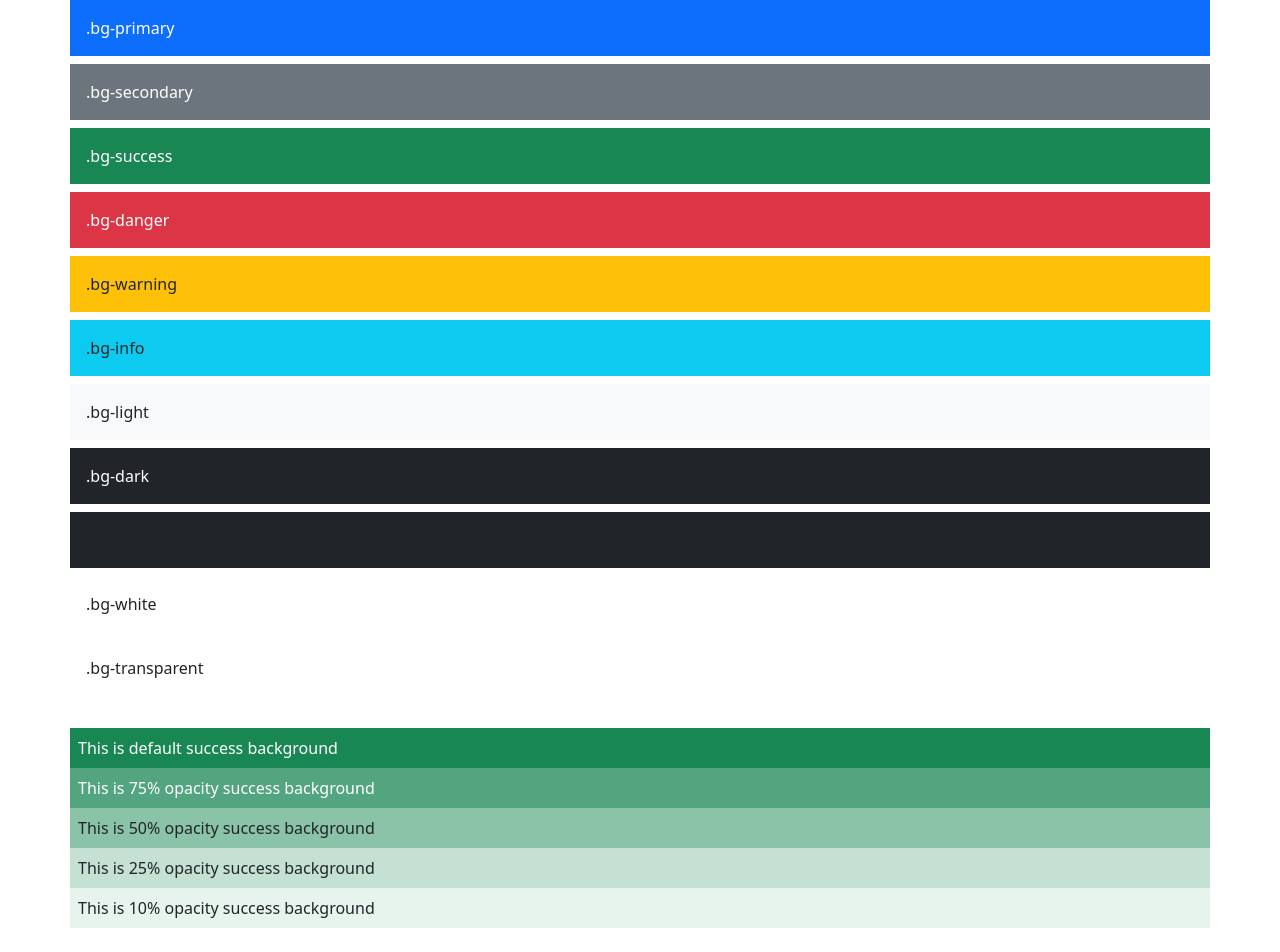
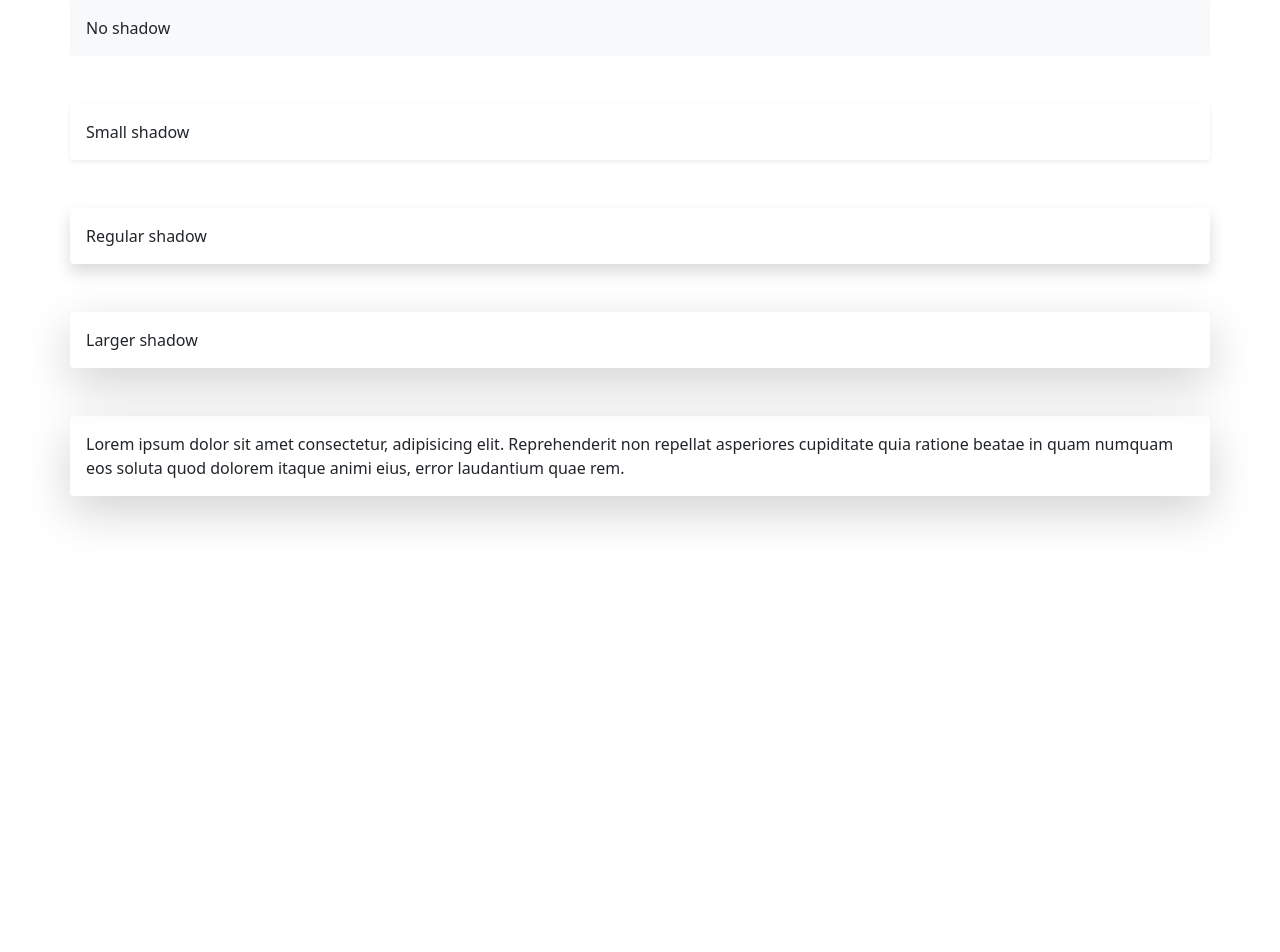
Before and after one commit to aceveduar/bootstrap, a plain HTML site: page index.html in a window 1280 px wide. After the commit the page ends 800 px from the top, so only its background shows below. Drawn offline with nearby package versions, Linux system fonts and the light colour scheme.

Commit message:
006 Sombras

```diff
--- a/index.html
+++ b/index.html
@@ -12,29 +12,13 @@
 <body>
   <div class="container">
     <div class="row">
-      <div class="p-3 mb-2 bg-primary text-white">.bg-primary</div>
-      <div class="p-3 mb-2 bg-secondary text-white">.bg-secondary</div>
-      <div class="p-3 mb-2 bg-success text-white">.bg-success</div>
-      <div class="p-3 mb-2 bg-danger text-white">.bg-danger</div>
-      <div class="p-3 mb-2 bg-warning text-dark">.bg-warning</div>
-      <div class="p-3 mb-2 bg-info text-dark">.bg-info</div>
-      <div class="p-3 mb-2 bg-light text-dark">.bg-light</div>
-      <div class="p-3 mb-2 bg-dark text-white">.bg-dark</div>
-      <div class="p-3 mb-2 bg-body text-dark">.bg-body</div>
-      <div class="p-3 mb-2 bg-white text-dark">.bg-white</div>
-      <div class="p-3 mb-2 bg-transparent text-dark">.bg-transparent</div>
+      <div class="shadow-none p-3 mb-5 bg-light rounded">No shadow</div>
+      <div class="shadow-sm p-3 mb-5 rounded">Small shadow</div>
+      <div class="shadow p-3 mb-5 rounded">Regular shadow</div>
+      <div class="shadow-lg p-3 mb-5 rounded">Larger shadow</div>
+
+      <p class="shadow-lg p-3 mb-5 rounded">Lorem ipsum dolor sit amet consectetur, adipisicing elit. Reprehenderit non repellat asperiores cupiditate quia ratione beatae in quam numquam eos soluta quod dolorem itaque animi eius, error laudantium quae rem.</p>
     </div>
-
-    <div class="row py-4">
-      <div class="bg-success p-2 text-white">This is default success background</div>
-<div class="bg-success p-2 text-white bg-opacity-75">This is 75% opacity success background</div>
-<div class="bg-success p-2 text-dark bg-opacity-50">This is 50% opacity success background</div>
-<div class="bg-success p-2 text-dark bg-opacity-25">This is 25% opacity success background</div>
-<div class="bg-success p-2 text-dark bg-opacity-10">This is 10% opacity success background</div>
-    </div>
-
-
-
   </div>
 </body>
 </html>
```
